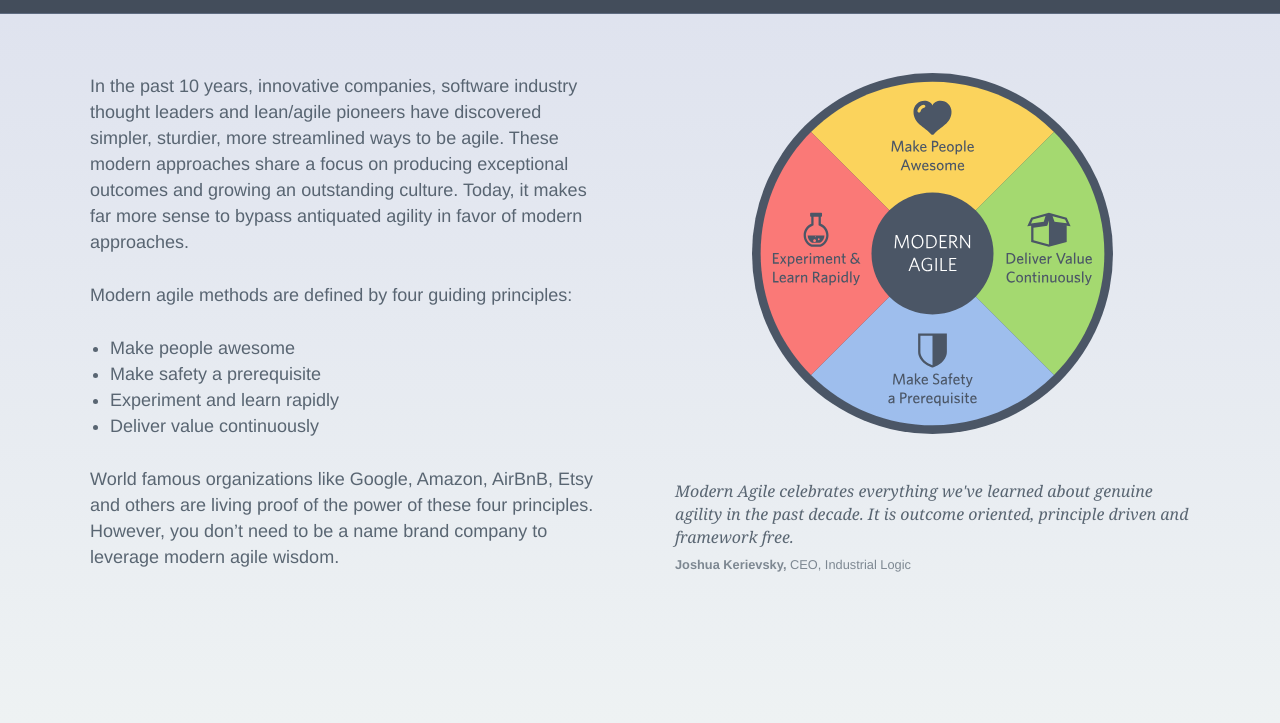
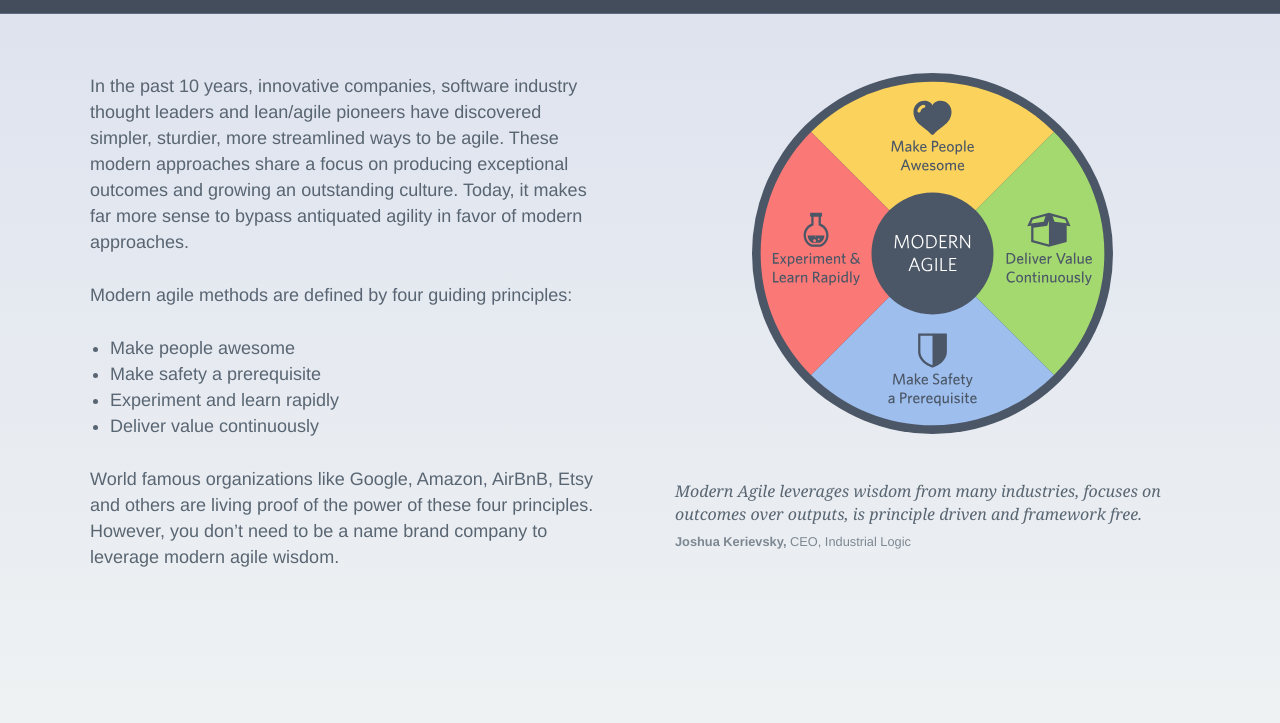
Before and after one commit to modernagile/modernagile.github.io, a plain HTML site: page index.html in a window 1280 px wide. Shown: the part 77-800 px from the top of the page. Drawn offline with Linux system fonts and the light colour scheme.

Commit message:
Better statement about what MA is

```diff
--- a/index.html
+++ b/index.html
@@ -98,7 +98,7 @@
                 </div>
                 <div class="col-xs-12 col-sm-6">
                     <img id="modernAgileWheel" src="img/modern_agile_wheel.svg" />
-                    <blockquote>Modern Agile celebrates everything we've learned about genuine agility in the past decade. It is outcome oriented, principle driven and framework free.<cite><strong>Joshua Kerievsky,</strong> CEO, Industrial Logic</cite></blockquote>
+                    <blockquote>Modern Agile leverages wisdom from many industries, focuses on outcomes over outputs, is principle driven and framework free.<cite><strong>Joshua Kerievsky,</strong> CEO, Industrial Logic</cite></blockquote>
                 </div>
             </div>
         </div>
```
